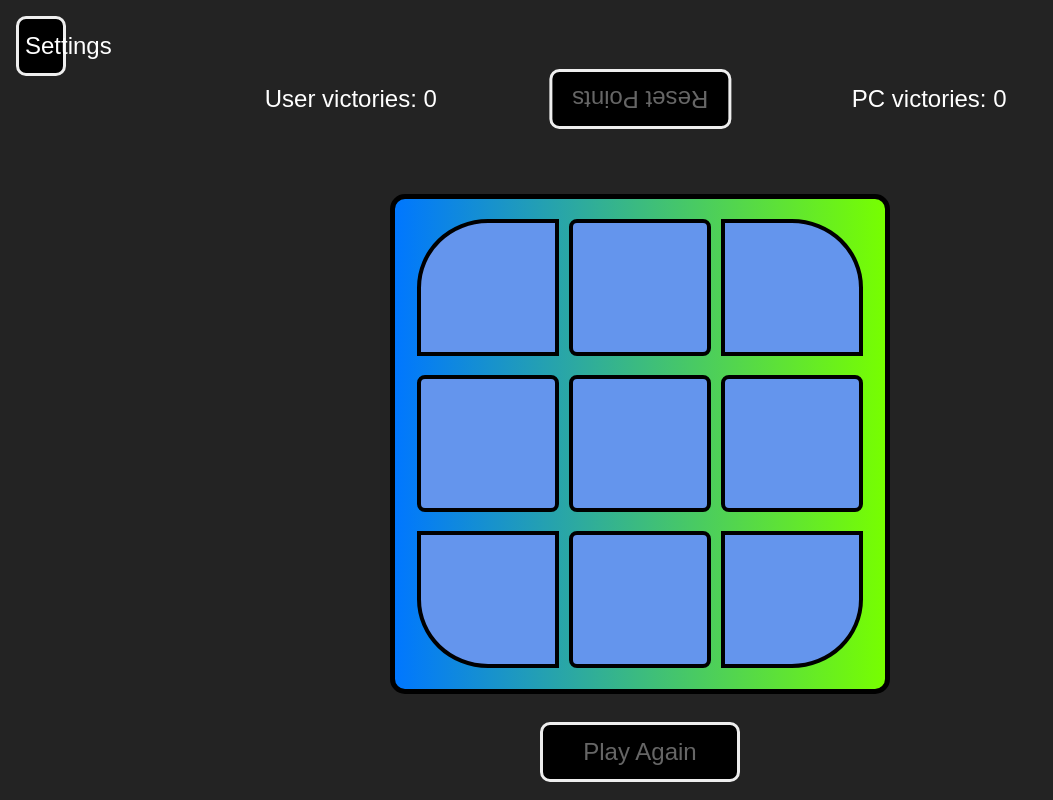
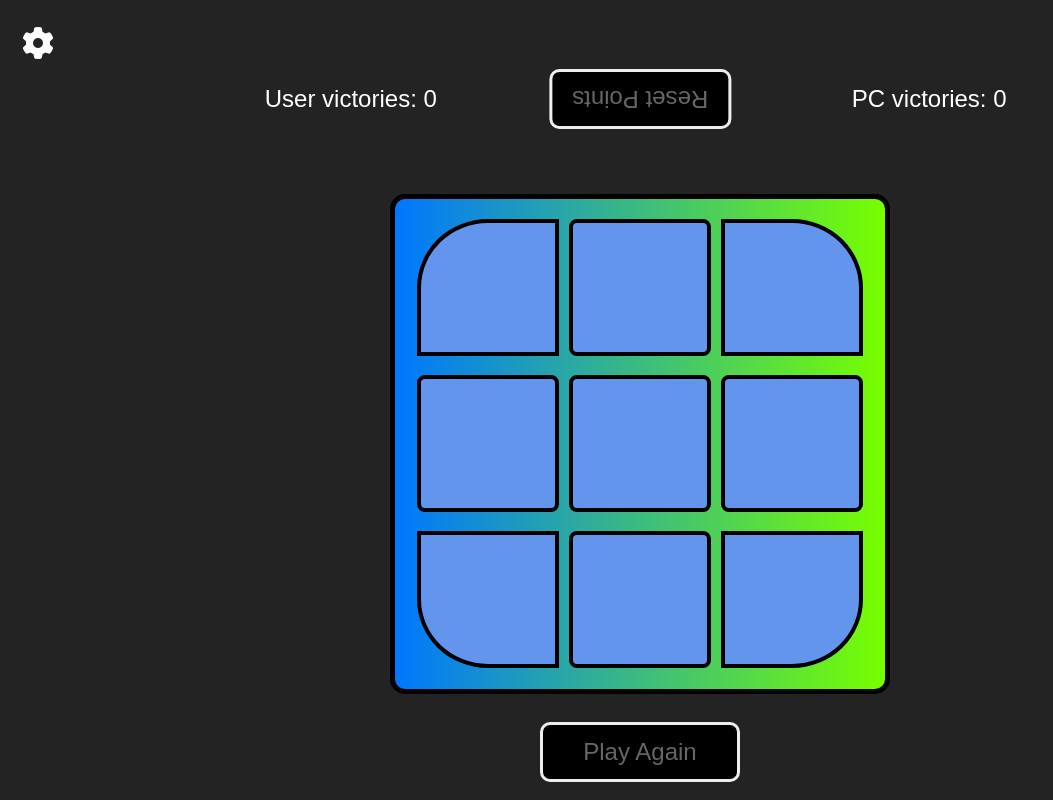
Before and after one commit to genaroibc/tic-tac-toe, a plain HTML site: page index.html in a window 1280 px wide. Shown: the top 800 px of the page, without its empty margins (0-1053 px from the left). Drawn offline with Linux system fonts and the light colour scheme.

Commit message:
stylizing settings menu

```diff
--- a/index.html
+++ b/index.html
@@ -26,7 +26,9 @@
         <button class="modal-btn modal-control-btn danger-btn">Cancel</button>
       </div>
     </dialog>
-    <button class="modal-btn" id="open-settings-modal-btn">Settings</button>
+    <button class="modal-btn" id="open-settings-modal-btn">
+      <i class="fa-solid fa-gear"></i>
+    </button>
     <main class="main-cont">
       <section class="points-sect">
         <div class="points-sect__user-sect">
--- a/main.js
+++ b/main.js
@@ -210,7 +210,7 @@ function clearInterface() {
 const $SETTINGS_MODAL = document.getElementById("settings-modal");
 const $CHECKBOXES = $SETTINGS_MODAL.querySelectorAll("input[type=checkbox]");
 document.addEventListener("click", (e) => {
-  if (e.target.matches("#open-settings-modal-btn")) {
+  if (e.target.matches("#open-settings-modal-btn i")) {
     $SETTINGS_MODAL.showModal();
   } else if (e.target.matches(".modal-control-btn")) {
     if (e.target.matches(".succes-btn")) {
@@ -221,7 +221,7 @@ document.addEventListener("click", (e) => {
   }
 });
 
-document.addEventListener('DOMContentLoaded', renderUserLocalConfig)
+document.addEventListener("DOMContentLoaded", renderUserLocalConfig);
 function updateUserLocalConfig() {
   $CHECKBOXES.forEach((input) => {
     localStorage.setItem(input.name, input.checked);
@@ -241,3 +241,8 @@ function renderUserLocalConfig() {
     console.log(input.name, "=", localStorage.getItem(input.name));
   });
 }
+
+// function setColor(who) {
+//   const COLOR = $CHECKBOXES.querySelector("input[type=color]").value;
+//   document.body.style.setProperty(`--${who}-color`, COLOR);
+// }
--- a/style.css
+++ b/style.css
@@ -179,7 +179,14 @@ i {
   position: absolute;
   top: 2vh;
   left: 2vh;
-  width: 50px;
+  width: auto;
+  height: auto;
+  border: none;
+  font-size: 2rem;
+  background-color: inherit;
+}
+#open-settings-modal-btn i {
+  width: 0;
 }
 
 .danger-btn {
```
